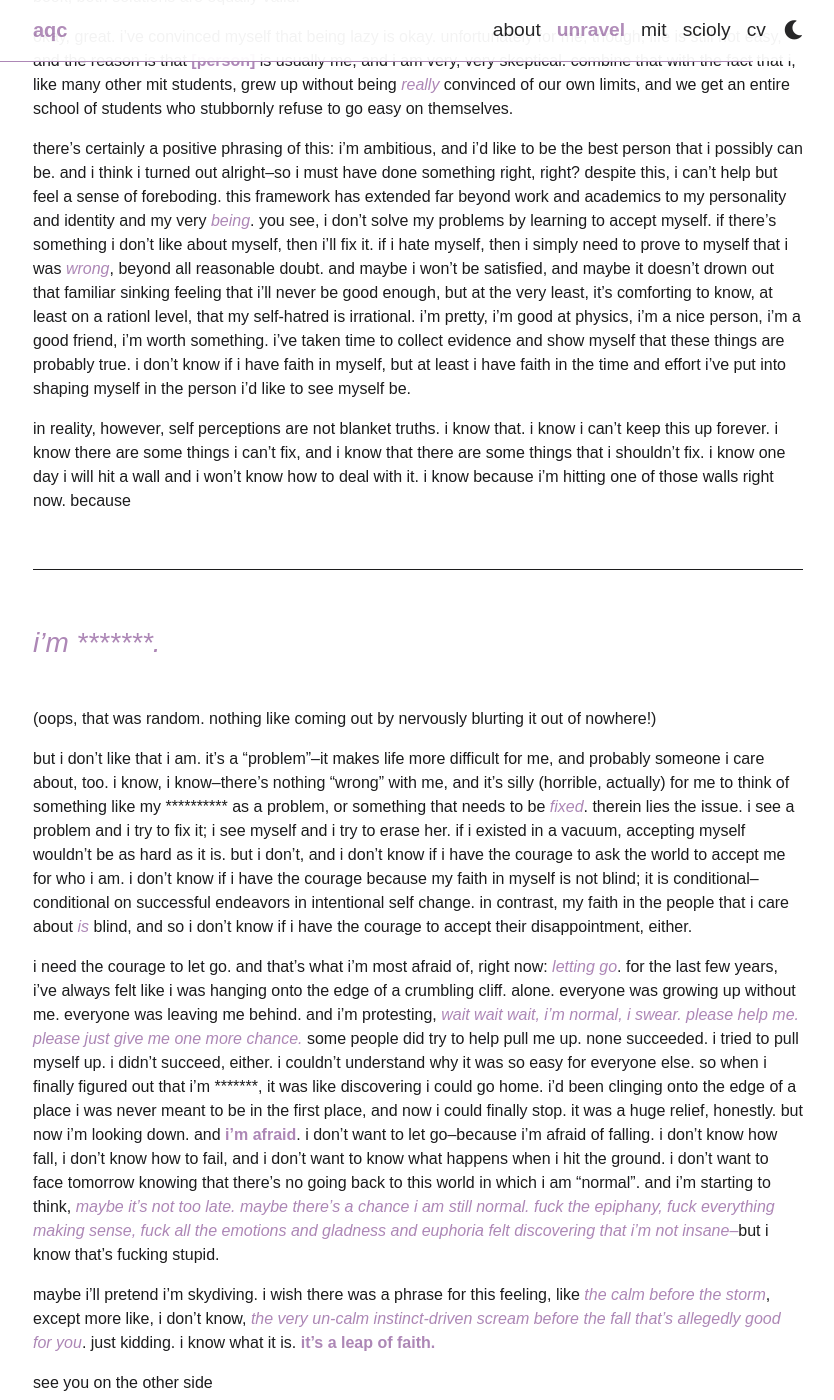
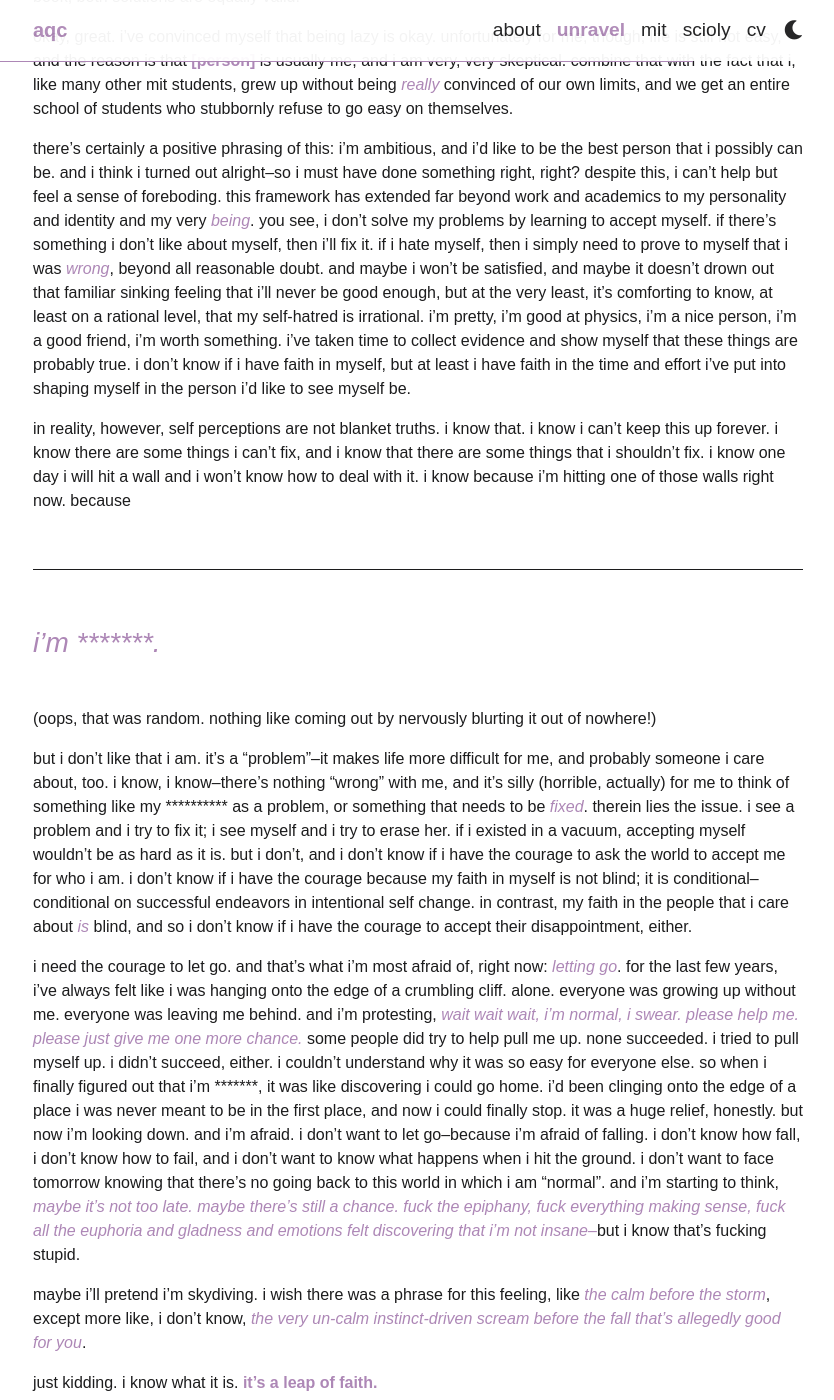
Before and after one commit to aqcheng/aqcheng.github.io, a Jekyll site: the page built from _posts/2023-07-23-how-i-fix-my-problems.md, in a window 1280 px wide and 1400 px high, scrolled down 463 px. Shown: the whole window, without its empty margins (222-1056 px from the left). Built offline with Jekyll 4.4.1, drawn with Linux system fonts in a browser that asks for light colours; some web fonts are replaced; comment, search, counter and statistics services are not loaded; a style sheet for code colours, icons or effects is not loaded.

Commit message:
fixed a lil typo

```diff
--- a/_posts/2023-07-23-how-i-fix-my-problems.md
+++ b/_posts/2023-07-23-how-i-fix-my-problems.md
@@ -15,7 +15,7 @@ on paper, solution 1 seems much more difficult than solution 2. solution 2 is a
 
 okay, great. i've convinced myself that being lazy is okay. unfortunately for me, though, life is still not easy, and the reason is that <bold>[person]</bold> is usually me, and i am very, very skeptical. combine that with the fact that i, like many other mit students, grew up without being *really* convinced of our own limits, and we get an entire school of students who stubbornly refuse to go easy on themselves.
 
-there's certainly a positive phrasing of this: i'm ambitious, and i'd like to be the best person that i possibly can be. and i think i turned out alright--so i must have done something right, right? despite this, i can't help but feel a sense of foreboding. this framework has extended far beyond work and academics to my personality and identity and my very *being*. you see, i don’t solve my problems by learning to accept myself. if there's something i don't like about myself, then i'll fix it. if i hate myself, then i simply need to prove to myself that i was *wrong*, beyond all reasonable doubt. and maybe i won't be satisfied, and maybe it doesn't drown out that familiar sinking feeling that i'll never be good enough, but at the very least, it's comforting to know, at least on a rationl level, that my self-hatred is irrational. i’m pretty, i’m good at physics, i’m a nice person, i'm a good friend, i’m worth something. i've taken time to collect evidence and show myself that these things are probably true. i don't know if i have faith in myself, but at least i have faith in the time and effort i've put into shaping myself in the person i'd like to see myself be.
+there's certainly a positive phrasing of this: i'm ambitious, and i'd like to be the best person that i possibly can be. and i think i turned out alright--so i must have done something right, right? despite this, i can't help but feel a sense of foreboding. this framework has extended far beyond work and academics to my personality and identity and my very *being*. you see, i don’t solve my problems by learning to accept myself. if there's something i don't like about myself, then i'll fix it. if i hate myself, then i simply need to prove to myself that i was *wrong*, beyond all reasonable doubt. and maybe i won't be satisfied, and maybe it doesn't drown out that familiar sinking feeling that i'll never be good enough, but at the very least, it's comforting to know, at least on a rational level, that my self-hatred is irrational. i’m pretty, i’m good at physics, i’m a nice person, i'm a good friend, i’m worth something. i've taken time to collect evidence and show myself that these things are probably true. i don't know if i have faith in myself, but at least i have faith in the time and effort i've put into shaping myself in the person i'd like to see myself be.
 
 in reality, however, self perceptions are not blanket truths. i know that. i know i can’t keep this up forever. i know there are some things i can’t fix, and i know that there are some things that i shouldn't fix. i know one day i will hit a wall and i won't know how to deal with it. i know because i'm hitting one of those walls right now. because
 
@@ -32,8 +32,10 @@ in reality, however, self perceptions are not blanket truths. i know that. i kno
 
 but i don't like that i am. it's a "problem"--it makes life more difficult for me, and probably someone i care about, too. i know, i know--there's nothing "wrong" with me, and it's silly (horrible, actually) for me to think of something like my \*\*\*\*\*\*\*\*\*\* as a problem, or something that needs to be *fixed*. therein lies the issue. i see a problem and i try to fix it; i see myself and i try to erase her. if i existed in a vacuum, accepting myself wouldn't be as hard as it is. but i don't, and i don't know if i have the courage to ask the world to accept me for who i am. i don't know if i have the courage because my faith in myself is not blind; it is conditional--conditional on successful endeavors in intentional self change. in contrast, my faith in the people that i care about *is* blind, and so i don't know if i have the courage to accept their disappointment, either.
 
-i need the courage to let go. and that's what i'm most afraid of, right now: *letting go*. for the last few years, i've always felt like i was hanging onto the edge of a crumbling cliff. alone. everyone was growing up without me. everyone was leaving me behind. and i'm protesting, *wait wait wait, i'm normal, i swear. please help me. please just give me one more chance.* some people did try to help pull me up. none succeeded. i tried to pull myself up. i didn't succeed, either. i couldn't understand why it was so easy for everyone else. so when i finally figured out that i'm \*\*\*\*\*\*\*, it was like discovering i could go home. i'd been clinging onto the edge of a place i was never meant to be in the first place, and now i could finally stop. it was a huge relief, honestly. but now i'm looking down. and <b>i'm afraid</b>. i don't want to let go--because i'm afraid of falling. i don't know how fall, i don't know how to fail, and i don't want to know what happens when i hit the ground. i don't want to face tomorrow knowing that there's no going back to this world in which i am "normal". and i'm starting to think, *maybe it’s not too late. maybe there’s a chance i am still normal. fuck the epiphany, fuck everything making sense, fuck all the emotions and gladness and euphoria felt discovering that i'm not insane--*but i know that’s fucking stupid.
+i need the courage to let go. and that's what i'm most afraid of, right now: *letting go*. for the last few years, i've always felt like i was hanging onto the edge of a crumbling cliff. alone. everyone was growing up without me. everyone was leaving me behind. and i'm protesting, *wait wait wait, i'm normal, i swear. please help me. please just give me one more chance.* some people did try to help pull me up. none succeeded. i tried to pull myself up. i didn't succeed, either. i couldn't understand why it was so easy for everyone else. so when i finally figured out that i'm \*\*\*\*\*\*\*, it was like discovering i could go home. i'd been clinging onto the edge of a place i was never meant to be in the first place, and now i could finally stop. it was a huge relief, honestly. but now i'm looking down. and i'm afraid. i don't want to let go--because i'm afraid of falling. i don't know how fall, i don't know how to fail, and i don't want to know what happens when i hit the ground. i don't want to face tomorrow knowing that there's no going back to this world in which i am "normal". and i'm starting to think, *maybe it’s not too late. maybe there's still a chance. fuck the epiphany, fuck everything making sense, fuck all the euphoria and gladness and emotions felt discovering that i'm not insane--*but i know that’s fucking stupid.
 
-maybe i'll pretend i'm skydiving. i wish there was a phrase for this feeling, like *the calm before the storm*, except more like, i don't know, *the very un-calm instinct-driven scream before the fall that's allegedly good for you*. just kidding. i know what it is. <b>it's a leap of faith.</b>
+maybe i'll pretend i'm skydiving. i wish there was a phrase for this feeling, like *the calm before the storm*, except more like, i don't know, *the very un-calm instinct-driven scream before the fall that's allegedly good for you*.
+
+just kidding. i know what it is. <b>it's a leap of faith.</b>
 
 see you on the other side
```
